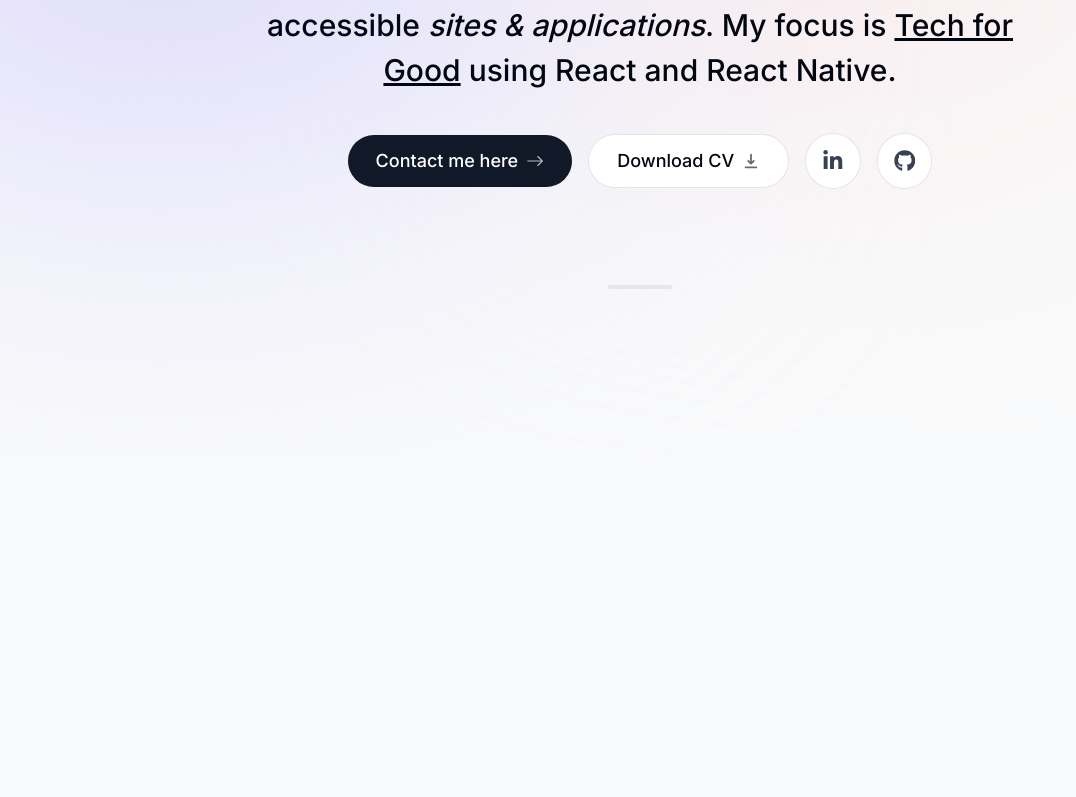
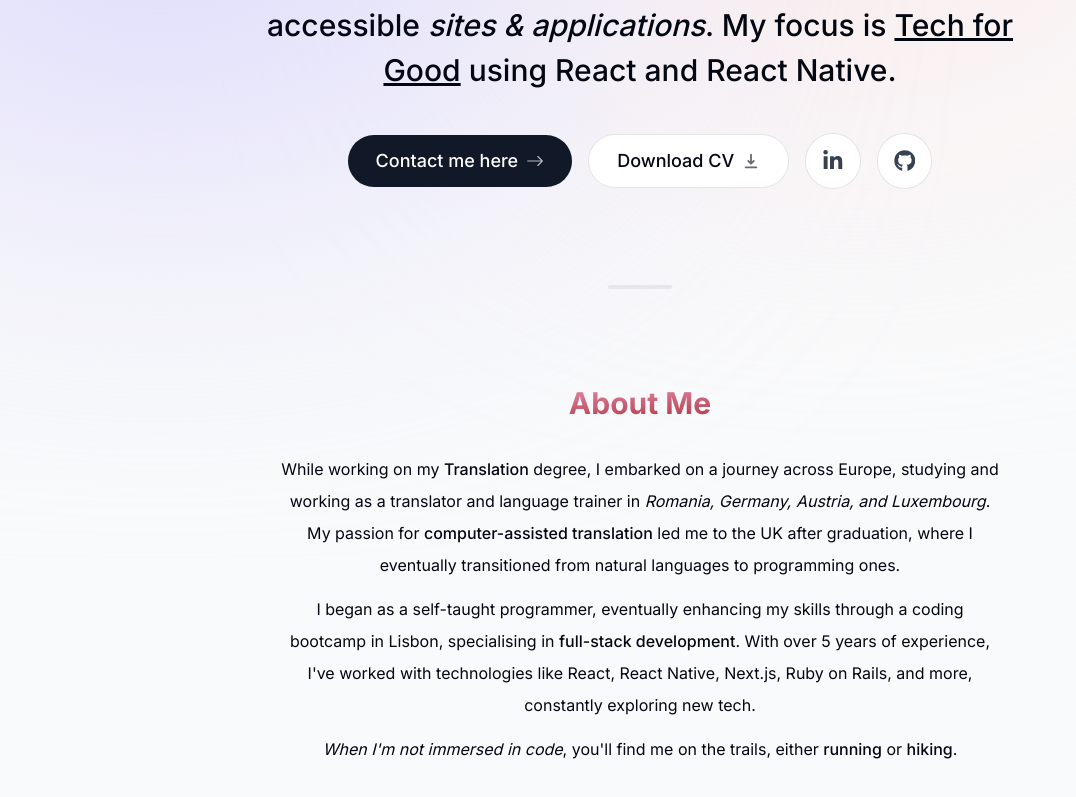
Before and after one commit to flaviamuntean/flaviacodes, a Next.js app: page / in a window 1280 px wide. Shown: the part 343-1140 px from the top of the page, without its empty margins (0-1076 px from the left). Before the commit the page ends 800 px from the top, so only its background shows below. Built offline with nearby package versions, Linux system fonts and the light colour scheme.

Commit message:
Add About component to Home page

```diff
--- a/app/page.tsx
+++ b/app/page.tsx
@@ -1,3 +1,4 @@
+import About from '@/components/about';
 import Intro from '@/components/intro';
 import SectionDivider from '@/components/section-divider';
 
@@ -6,6 +7,7 @@ export default function Home() {
     <main className="flex flex-col items-center px-4">
       <Intro />
       <SectionDivider />
+      <About />
     </main>
   );
 }
--- /dev/null
+++ b/components/about.tsx
@@ -0,0 +1,46 @@
+'use client';
+
+import React from 'react';
+import { motion } from 'framer-motion';
+
+export default function About() {
+  return (
+    <motion.section
+      className="mb-28 max-w-[45rem] text-center leading-8 sm:mb-40 scroll-mt-28"
+      initial={{ opacity: 0, y: 100 }}
+      animate={{ opacity: 1, y: 0 }}
+      transition={{ delay: 0.175 }}
+      id="about"
+    >
+      <h2 className="text-3xl capitalize mb-8 text-center font-bold text-transparent bg-clip-text bg-gradient-to-br from-pink-300 to-red-800">
+        About me
+      </h2>
+      <p className="mb-3">
+        While working on my <span className="font-medium">Translation</span>{' '}
+        degree, I embarked on a journey across Europe, studying and working as a
+        translator and language trainer in{' '}
+        <span className="italic">
+          Romania, Germany, Austria, and Luxembourg
+        </span>
+        . My passion for{' '}
+        <span className="font-medium">computer-assisted translation</span> led
+        me to the UK after graduation, where I eventually transitioned from
+        natural languages to programming ones.
+      </p>
+      <p className="mb-3">
+        I began as a self-taught programmer, eventually enhancing my skills
+        through a coding bootcamp in Lisbon, specialising in{' '}
+        <span className="font-medium">full-stack development</span>. With over 5
+        years of experience, I've worked with technologies like React, React
+        Native, Next.js, Ruby on Rails, and more, constantly exploring new tech.
+      </p>
+
+      <p>
+        <span className="italic">When I'm not immersed in code</span>, you'll
+        find me on the trails, either{' '}
+        <span className="font-medium">running</span> or{' '}
+        <span className="font-medium">hiking</span>.
+      </p>
+    </motion.section>
+  );
+}
--- a/components/intro.tsx
+++ b/components/intro.tsx
@@ -46,7 +46,7 @@ const Intro = () => {
           </motion.div>
         </div>
       </div>
-      <motion.p
+      <motion.h1
         className="mb-10 mt-4 px-4 text-2xl font-medium !leading-[1.5] sm:text-3xl 2xl:text-4xl"
         initial={{ opacity: 0, y: 100 }}
         animate={{ opacity: 1, y: 0 }}
@@ -59,7 +59,7 @@ const Intro = () => {
         <span className="italic">sites & applications</span>. My focus is{' '}
         <span className="underline">Tech for Good</span> using React and React
         Native.
-      </motion.p>
+      </motion.h1>
       <motion.div
         className="flex flex-col sm:flex-row gap-4 items-center justify-center px-4 text-lg font-medium"
         initial={{ opacity: 0, y: 100 }}
```
